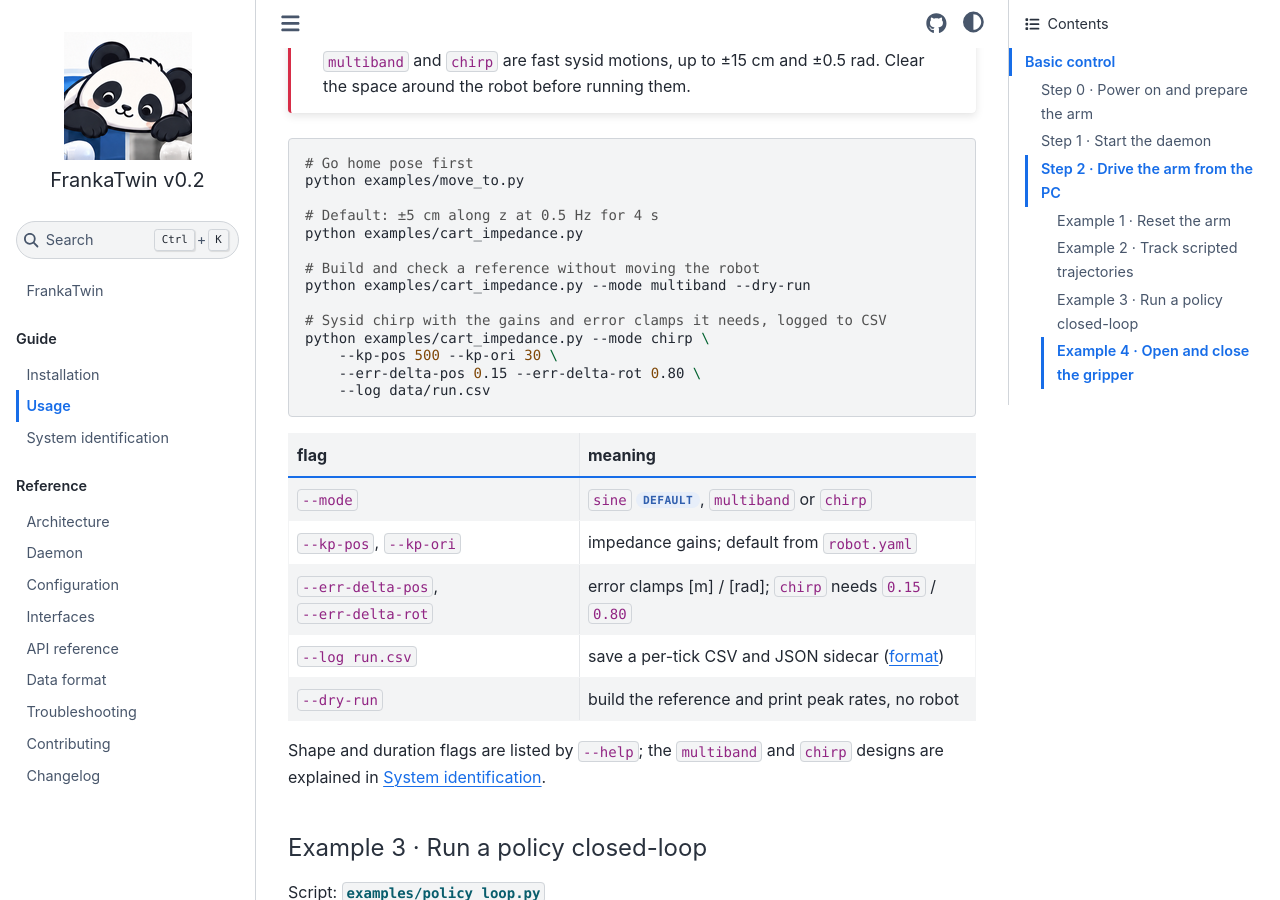
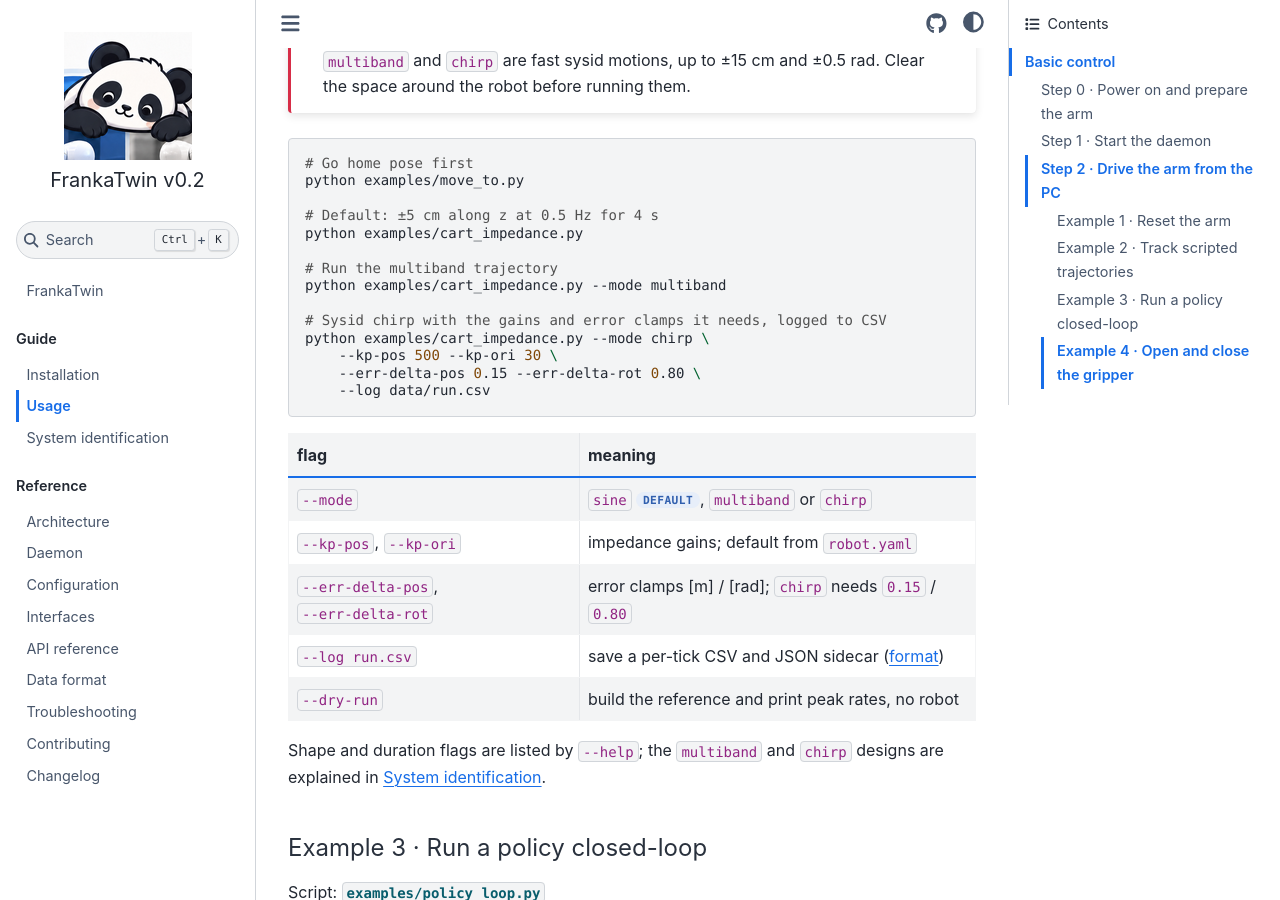
Before and after one commit to tsrobcvai/frankatwin, a Sphinx documentation site: the page built from docs/usage.md, in a window 1280 px wide and 900 px high, scrolled down 2756 px. Built offline with Sphinx 7.4.7 and the Sphinx Book theme 1.1.4, drawn with Linux system fonts in a browser that asks for light colours.

Commit message:
docs(usage): the multiband example runs the trajectory, not a dry run
Every other line in the block drives the robot; this one quietly did not.
--dry-run keeps its row in the flag table.

Co-Authored-By: Claude Opus 5 <noreply@anthropic.com>

```diff
--- a/docs/usage.md
+++ b/docs/usage.md
@@ -121,8 +121,8 @@ python examples/move_to.py
 # Default: ±5 cm along z at 0.5 Hz for 4 s
 python examples/cart_impedance.py
 
-# Build and check a reference without moving the robot
-python examples/cart_impedance.py --mode multiband --dry-run
+# Run the multiband trajectory
+python examples/cart_impedance.py --mode multiband
 
 # Sysid chirp with the gains and error clamps it needs, logged to CSV
 python examples/cart_impedance.py --mode chirp \
```
